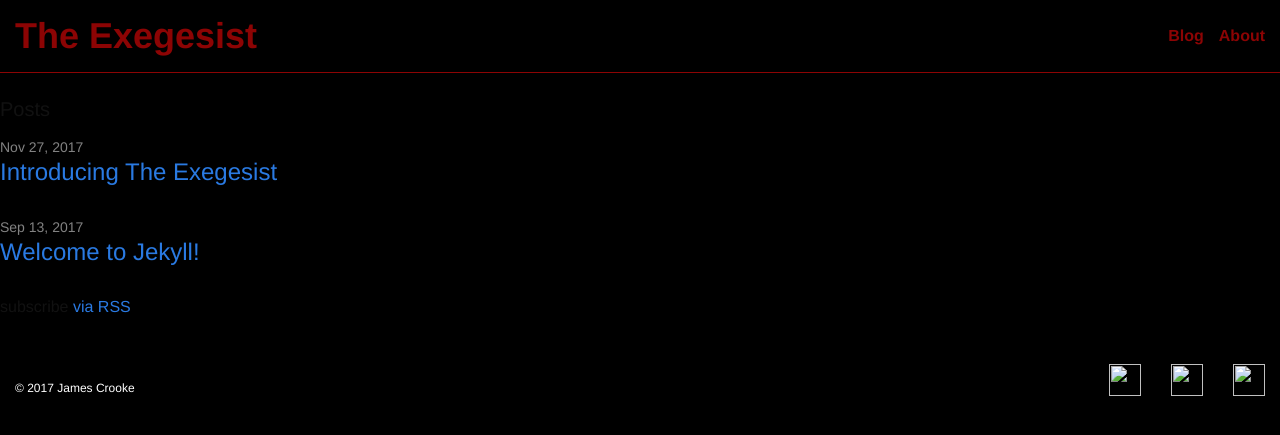
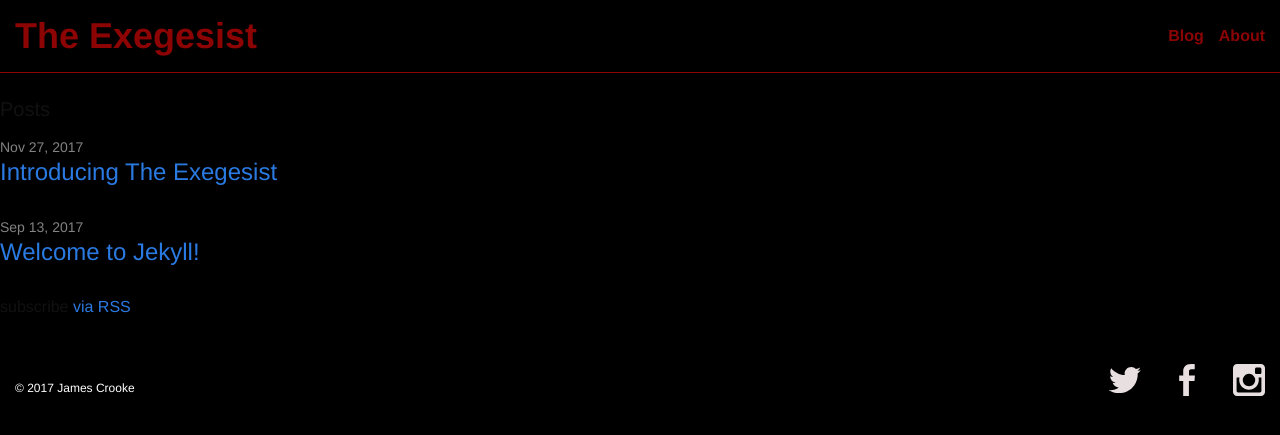
Before and after one commit to doulosiyxy/theexegesist, a Jekyll site: the page built from pages/blog.html, in a window 1280 px wide. Shown: the top 435 px of the page. Built offline with Jekyll 4.4.1, drawn with Linux system fonts in a browser that asks for light colours; nearby versions of some CDN libraries.

Commit message:
Update footer.html

```diff
--- a/_includes/footer.html
+++ b/_includes/footer.html
@@ -4,9 +4,9 @@
   <div class="row">
       <p class="col-sm-4">&copy; 2017 James Crooke</p>
       <ul class="col-sm-8">
-        <li style="float:right;" class="footer-col-1<!--col-sm-1--> icon"><img src="https://www.theexegesist.com/_includes/twitter.svg" type="image/svg+xml"/></li>
-        <li style="float:right;" class="footer-col-1<!--col-sm-1--> icon"><img src="https://www.theexegesist.com/_includes/facebook.svg" type="image/svg+xml"/></li>
-        <li style="float:right;" class="footer-col-1<!--col-sm-1--> icon"><img src="https://www.theexegesist.com/_includes/instagram.svg" type="image/svg+xml"/></li>
+        <li style="float:right;" class="footer-col-1<!--col-sm-1--> icon"><img src="https://www.theexegesist.com/media/twitter.svg" type="image/svg+xml"/></li>
+        <li style="float:right;" class="footer-col-1<!--col-sm-1--> icon"><img src="https://www.theexegesist.com/media/facebook.svg" type="image/svg+xml"/></li>
+        <li style="float:right;" class="footer-col-1<!--col-sm-1--> icon"><img src="https://www.theexegesist.com/media/instagram.svg" type="image/svg+xml"/></li>
       </ul>
     </div>
 
```
